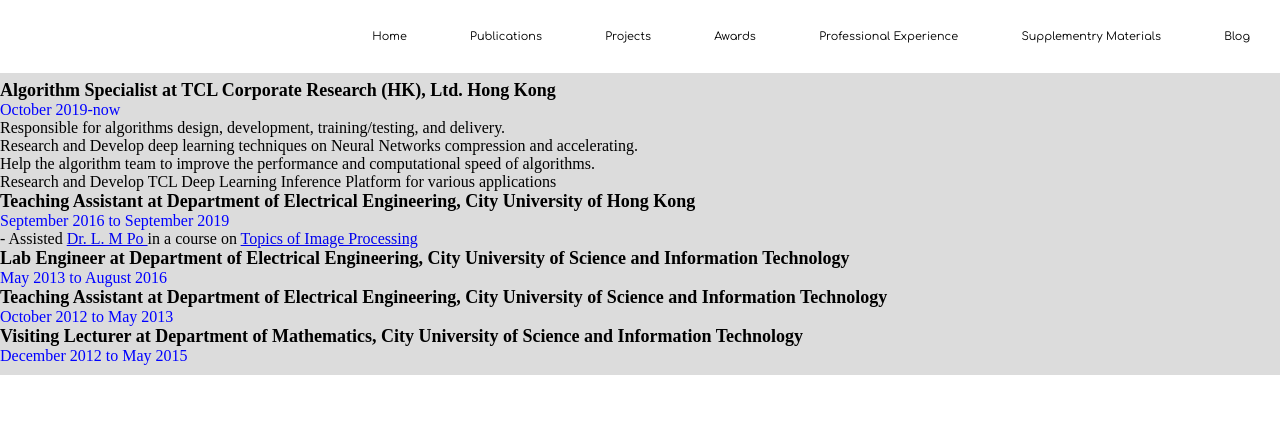
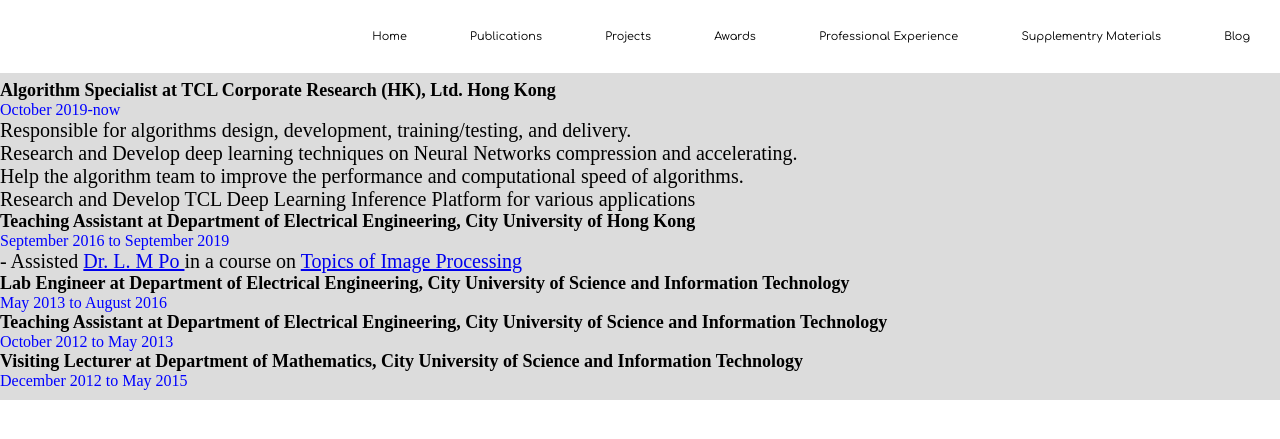
Before and after one commit to yasar-rehman/yasar, a Jekyll site: the page built from experience.md, in a window 1280 px wide. Shown: the top 439 px of the page. Built offline with Jekyll 4.4.1, drawn with Linux system fonts in a browser that asks for light colours; our own code applies the rules of GitHub Pages for plain Markdown files.

Commit message:
Update main.css

```diff
--- a/css/main.css
+++ b/css/main.css
@@ -58,7 +58,7 @@
 
 /* the publication section */
 .publication{
-  background: #F5F5F5;
+  background: #FFFFFF;
   padding-top: 80px;
   padding-bottom: 10px;
   background-color: #dcdcdc;
@@ -66,7 +66,8 @@
 
 /* the projects section*/
 .project_section{
-  background: #F5F5F5;
+  font-size: 20px;
+  background: #FFFFFF;
   padding-top: 80px;
   padding-bottom: 10px;
   background-color: #dcdcdc;
```
